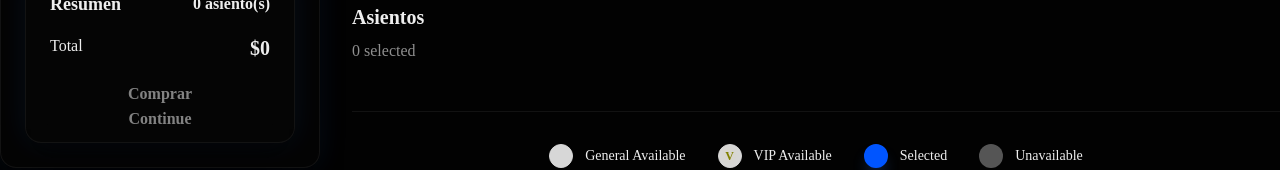
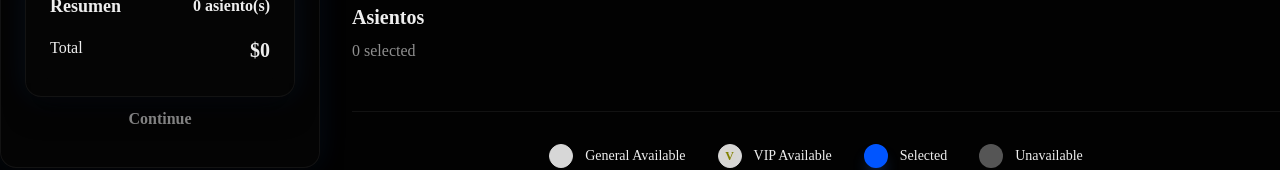
Before and after one commit to AlejandroFV74/apicultores-ticketing-web, a React (Vite) app in the folder ncapas-frontend/: page /eventmap in a window 1280 px wide. Shown: the part 129-299 px from the top of the page. Built offline with nearby package versions, Linux system fonts and the light colour scheme.

Commit message:
fix: button responses

```diff
--- a/ncapas-frontend/src/features/eventMap/components/PurchaseSummary.jsx
+++ b/ncapas-frontend/src/features/eventMap/components/PurchaseSummary.jsx
@@ -80,22 +80,6 @@ export default function PurchaseSummary({
         </div>
       ) : null}
 
-      <button
-        disabled={!totalSeats}
-        className="
-          w-full
-          py-3
-          rounded-lg
-          bg-gradient-to-r
-          from-neon-blue
-          to-neon-purple
-          text-white
-          font-semibold
-          disabled:opacity-50
-        "
-      >
-        Comprar
-      </button>
     </div>
   );
 }
--- a/ncapas-frontend/src/features/landingPage/components/LogoutButton.jsx
+++ b/ncapas-frontend/src/features/landingPage/components/LogoutButton.jsx
@@ -1,12 +1,11 @@
-import { useNavigate } from "react-router-dom";
 import { logout } from "../../../services/auth.service";
 
 export default function LogoutButton({ mobile = false }) {
-  const navigate = useNavigate();
 
   const handleLogoutClick = () => {
     logout();
-    navigate("/", { replace: true });
+    // Navigate to home and reload to ensure immediate UI update
+    window.location.href = "/";
   };
 
   return (
```
